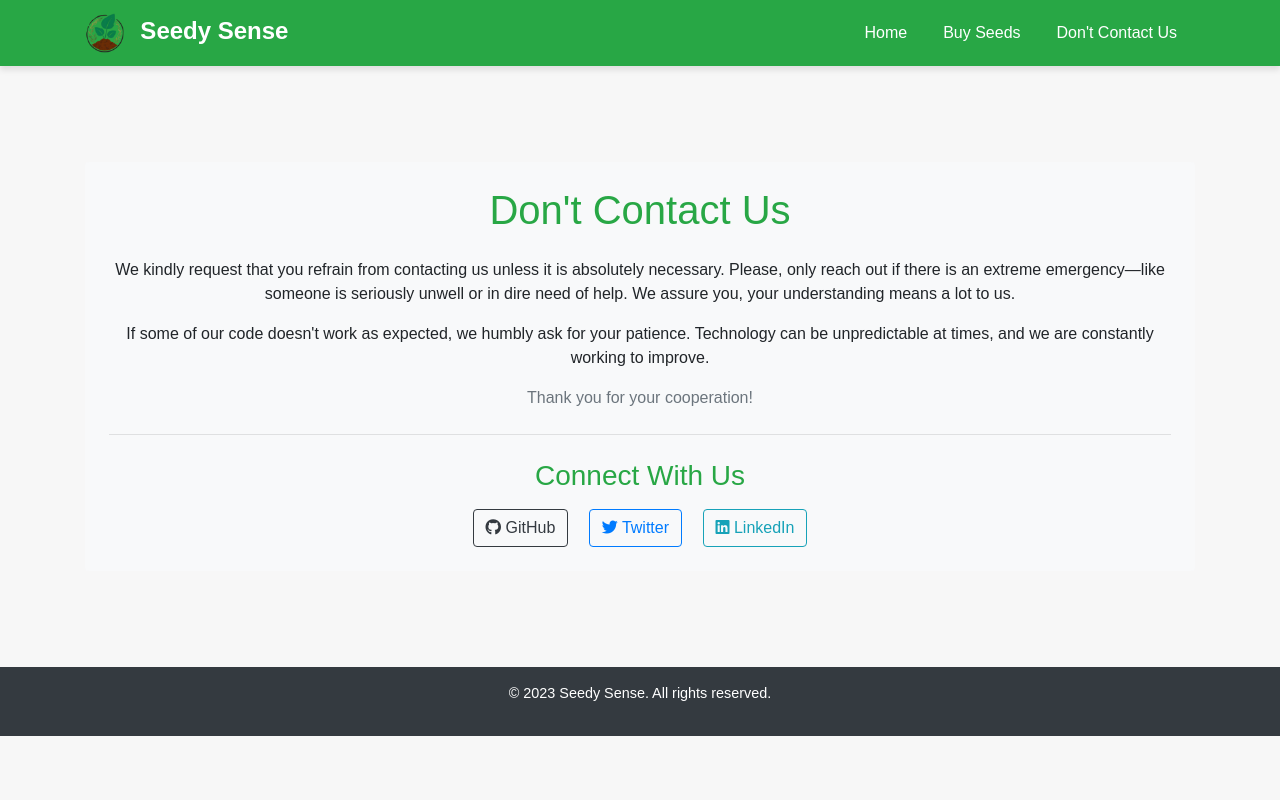
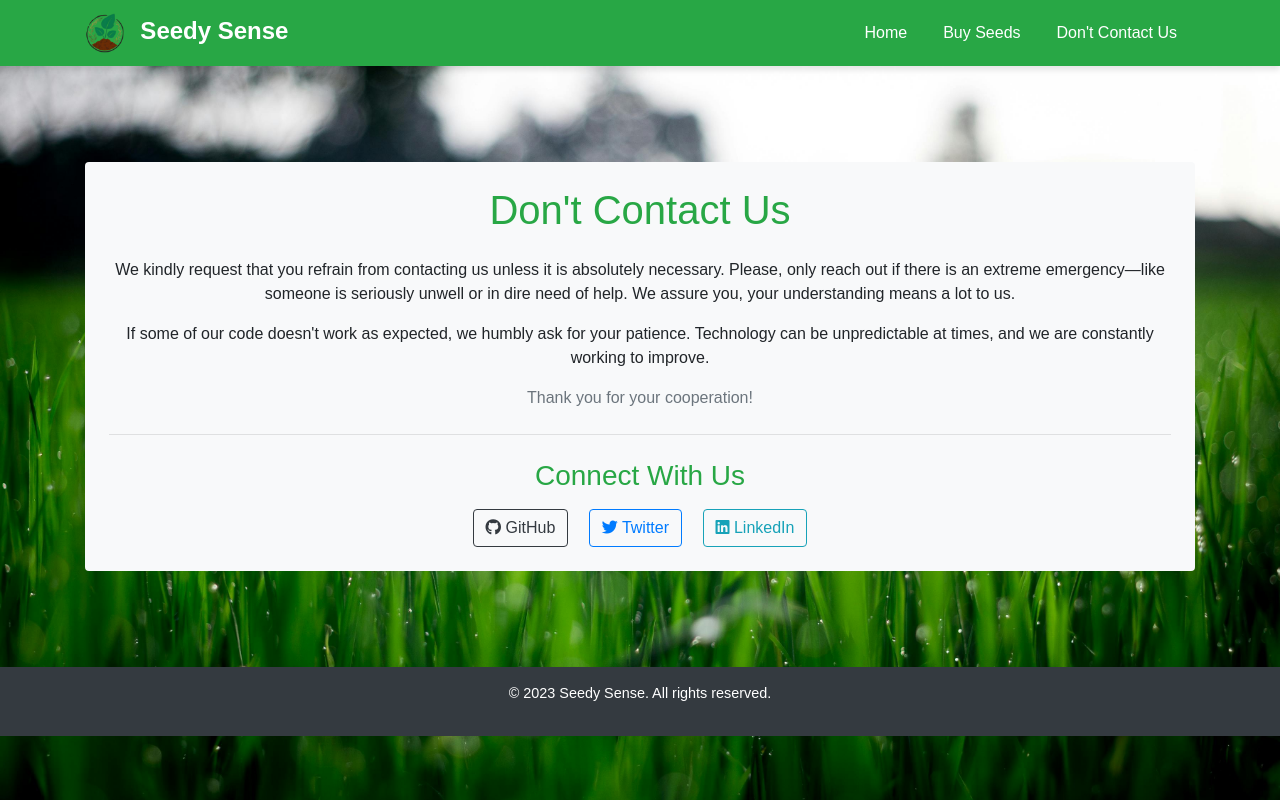
Before and after one commit to tannuiscoding/SeedySense, a Flask app: page /dont-contact-us in a window 1280 px wide. Run offline with Flask 3, Linux system fonts and the light colour scheme; parts of the project's set-up code (start-up, migrations or seed data) failed here and were passed over; some libraries are stand-ins or nearby versions.

Commit message:
added bg on contact

```diff
--- a/templates/dont-contact-us.html
+++ b/templates/dont-contact-us.html
@@ -7,10 +7,10 @@
     <link href="https://stackpath.bootstrapcdn.com/bootstrap/4.5.2/css/bootstrap.min.css" rel="stylesheet">
     <link rel="stylesheet" href="../static/style.css">
 </head>
-<body>
+<body style="background-image: url('../static/images/farmbg.jpg'); background-size: cover;">
 <!-- Navigation Bar -->
 <nav class="navbar navbar-expand-lg navbar-dark bg-success">
-    <div class="container">
+    <div class="container " >
         <a class="navbar-brand" href="{{ url_for('index') }}">
             <img src="{{ url_for('static', filename='images/logo.png') }}" alt="Seedy Sense Logo" style="height: 40px; margin-right: 10px;">
             Seedy Sense
@@ -37,7 +37,7 @@
 
 
     <!-- Main Content -->
-    <div class="container text-center my-5 py-5">
+    <div class="container text-center my-5 py-5" >
         <div class="content-box p-4 rounded bg-light">
             <h1 class="text-success">Don't Contact Us</h1>
             <p class="mt-4">
```
